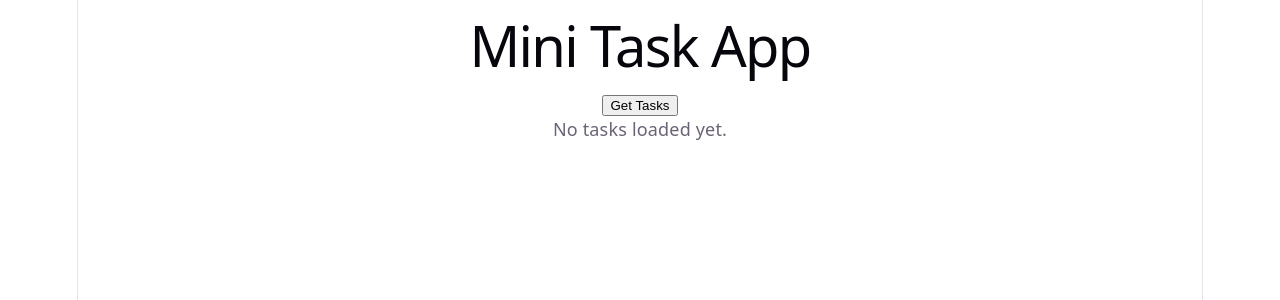
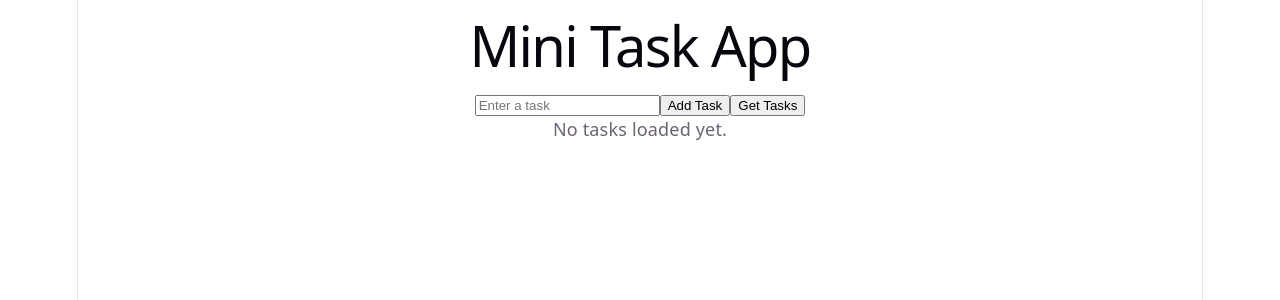
Before and after one commit to Anfal-Qureshi1/Task-App, a React app in the folder frontend/: page / in a window 1280 px wide. Shown: the top 300 px of the page. Built offline with nearby package versions, Linux system fonts and the light colour scheme; the HTML template or start-up script is replaced by a standard one.

Commit message:
feat: implement task addition functionality with input handling

```diff
--- a/frontend/src/App.jsx
+++ b/frontend/src/App.jsx
@@ -2,6 +2,7 @@ import { useState } from "react";
 
 function App() {
   const [tasks, setTasks] = useState([]);
+  const [title, setTitle] = useState("");
 
   const getTasks = async () => {
   const response = await fetch("http://localhost:5000/api/tasks");
@@ -11,9 +12,36 @@ function App() {
   setTasks(data);
   };
 
+  const addTask = async () => {
+  const response = await fetch("http://localhost:5000/api/tasks", {
+    method: "POST",
+    headers: {
+      "Content-Type": "application/json"
+    },
+    body: JSON.stringify({
+      title: title
+    })
+  });
+
+  const newTask = await response.json();
+
+  setTasks([...tasks, newTask]);
+
+  setTitle("");
+};
+
   return (
     <div>
       <h1>Mini Task App</h1>
+
+      <input
+      type="text"
+      value={title}
+      onChange={(e) => setTitle(e.target.value)}
+      placeholder="Enter a task"
+     />
+
+      <button onClick={addTask}>Add Task</button>
 
       <button onClick={getTasks}>Get Tasks</button>
 
```
